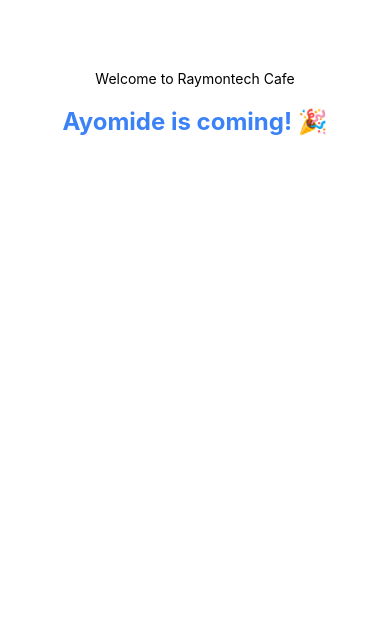
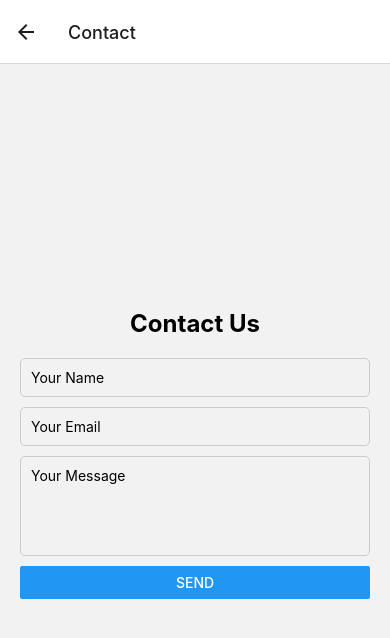
Before and after one commit to TBWLJ/trainApp, a React Native app: screen /Contact in a window 390 px wide. Shown: the top 638 px of the page. Built offline with nearby package versions, Linux system fonts and the light colour scheme.

Commit message:
screens creation

```diff
--- a/App.js
+++ b/App.js
@@ -1,27 +1,23 @@
-import { View, Text, StyleSheet } from 'react-native';
-import Header from './components/Header';
+import React from "react";
+import { NavigationContainer } from "@react-navigation/native";
+import { createNativeStackNavigator } from "@react-navigation/native-stack";
+
+import HomePageScreen from "./screens/HomePageScreen";
+import LoginPageScreen from "./screens/LoginPageScreen";
+import SignupPageScreen from "./screens/SignupPageScreen";
+import ContactUsPageScreen from "./screens/ContactUsPageScreen";
+
+const Stack = createNativeStackNavigator();
 
 export default function App() {
   return (
-    <View style={styles.container}>
-      <View>
-        <Header/>
-      </View>
-      <Text style={styles.text}>Ayomide is coming! 🎉</Text>
-    </View>
-  );
+    <NavigationContainer>
+      <Stack.Navigator initialRouteName="Home">
+        <Stack.Screen name="Home" component={HomePageScreen} />
+        <Stack.Screen name="Login" component={LoginPageScreen} />
+        <Stack.Screen name="Signup" component={SignupPageScreen} />
+        <Stack.Screen name="Contact" component={ContactUsPageScreen} />
+      </Stack.Navigator>
+    </NavigationContainer>
+  )
 }
-
-const styles = StyleSheet.create({
-  container: {
-    flex: 1,
-    alignItems: 'center',
-    backgroundColor: '#ffffff', // Tailwind white
-    paddingTop: 50,
-  },
-  text: {
-    fontSize: 24,
-    fontWeight: 'bold',
-    color: '#3b82f6', // Tailwind blue-600
-  },
-});
--- a/components/Header.js
+++ /dev/null
@@ -1,16 +0,0 @@
-import { Text, View, StyleSheet } from 'react-native'
-
-export default function Header() {
-    return (
-        <View style={styles.container}>
-            <Text>Welcome to Raymontech Cafe</Text>
-        </View>
-    )
-}
-
-const styles = StyleSheet.create({
-    container: {
-        flex: 1,
-        padding: 20,
-    }
-})
--- /dev/null
+++ b/screens/ContactUsPageScreen.js
@@ -0,0 +1,24 @@
+import React from 'react';
+import { View, Text, TextInput, Button, StyleSheet } from 'react-native';
+
+export default function ContactUsPageScreen() {
+  return (
+    <View style={styles.container}>
+      <Text style={styles.title}>Contact Us</Text>
+      <TextInput placeholder="Your Name" style={styles.input} />
+      <TextInput placeholder="Your Email" style={styles.input} />
+      <TextInput
+        placeholder="Your Message"
+        style={[styles.input, { height: 100 }]}
+        multiline
+      />
+      <Button title="Send" onPress={() => {}} />
+    </View>
+  );
+}
+
+const styles = StyleSheet.create({
+  container: { flex: 1, justifyContent: 'center', paddingHorizontal: 20 },
+  title: { fontSize: 24, fontWeight: 'bold', marginBottom: 20, textAlign: 'center' },
+  input: { borderWidth: 1, borderColor: '#ccc', padding: 10, marginBottom: 10, borderRadius: 5 }
+});
--- /dev/null
+++ b/screens/HomePageScreen.js
@@ -0,0 +1,18 @@
+import React from 'react';
+import { View, Text, Button, StyleSheet } from 'react-native';
+
+export default function HomePageScreen({ navigation }) {
+  return (
+    <View style={styles.container}>
+      <Text style={styles.title}>Home Page</Text>
+      <Button title="Login" onPress={() => navigation.navigate('Login')} />
+      <Button title="Signup" onPress={() => navigation.navigate('Signup')} />
+      <Button title="Contact Us" onPress={() => navigation.navigate('ContactUs')} />
+    </View>
+  );
+}
+
+const styles = StyleSheet.create({
+  container: { flex: 1, justifyContent: 'center', alignItems: 'center' },
+  title: { fontSize: 24, fontWeight: 'bold', marginBottom: 20 }
+});
--- /dev/null
+++ b/screens/LoginPageScreen.js
@@ -0,0 +1,19 @@
+import React from 'react';
+import { View, Text, TextInput, Button, StyleSheet } from 'react-native';
+
+export default function LoginPageScreen() {
+  return (
+    <View style={styles.container}>
+      <Text style={styles.title}>Login</Text>
+      <TextInput placeholder="Email" style={styles.input} />
+      <TextInput placeholder="Password" secureTextEntry style={styles.input} />
+      <Button title="Login" onPress={() => {}} />
+    </View>
+  );
+}
+
+const styles = StyleSheet.create({
+  container: { flex: 1, justifyContent: 'center', paddingHorizontal: 20 },
+  title: { fontSize: 24, fontWeight: 'bold', marginBottom: 20, textAlign: 'center' },
+  input: { borderWidth: 1, borderColor: '#ccc', padding: 10, marginBottom: 10, borderRadius: 5 }
+});
--- /dev/null
+++ b/screens/SignupPageScreen.js
@@ -0,0 +1,20 @@
+import React from 'react';
+import { View, Text, TextInput, Button, StyleSheet } from 'react-native';
+
+export default function SignupPageScreen() {
+  return (
+    <View style={styles.container}>
+      <Text style={styles.title}>Signup</Text>
+      <TextInput placeholder="Name" style={styles.input} />
+      <TextInput placeholder="Email" style={styles.input} />
+      <TextInput placeholder="Password" secureTextEntry style={styles.input} />
+      <Button title="Signup" onPress={() => {}} />
+    </View>
+  );
+}
+
+const styles = StyleSheet.create({
+  container: { flex: 1, justifyContent: 'center', paddingHorizontal: 20 },
+  title: { fontSize: 24, fontWeight: 'bold', marginBottom: 20, textAlign: 'center' },
+  input: { borderWidth: 1, borderColor: '#ccc', padding: 10, marginBottom: 10, borderRadius: 5 }
+});
```
Also changed, not shown: package.json (+9 -1 lines), 2 other files (tests, documents, lock files or other folders).
